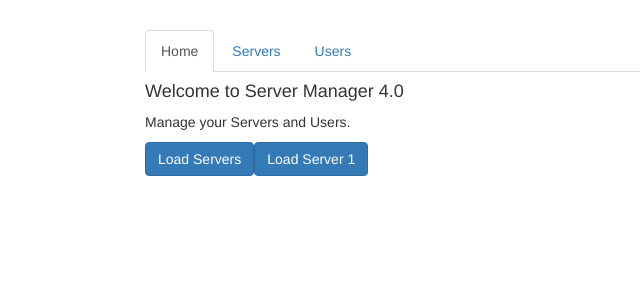
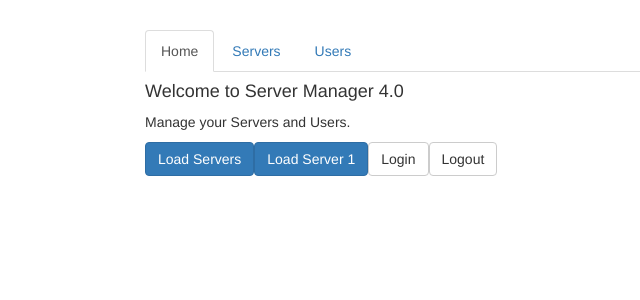
Before and after one commit to samuelcpedro/routing-start, an Angular app: page / in a window 1280 px wide. Shown: the top 300 px of the page, without its empty margins (120-760 px from the left). Built offline with nearby package versions, Linux system fonts and the light colour scheme.

Commit message:
Using a Fake Auth Service
Using a Fake Auth Service
Section 11, Lecture 139

```diff
--- a/src/app/home/home.component.html
+++ b/src/app/home/home.component.html
@@ -2,3 +2,7 @@
 <p>Manage your Servers and Users.</p>
 <button class="btn btn-primary" (click)="onLoadServers()">Load Servers</button>
 <button class="btn btn-primary" (click)="onLoadServer(1)">Load Server 1</button>
+
+
+<button class="btn btn-default" (click)="onLogin()">Login</button>
+<button class="btn btn-default" (click)="onLogout()">Logout</button>
--- a/src/app/home/home.component.ts
+++ b/src/app/home/home.component.ts
@@ -1,3 +1,4 @@
+import { AuthService } from './../auth.service';
 import { Component, OnInit } from '@angular/core';
 import { Router } from '@angular/router';
 
@@ -8,7 +9,7 @@ import { Router } from '@angular/router';
 })
 export class HomeComponent implements OnInit {
 
-  constructor(private router: Router) { }
+  constructor(private router: Router, private authService: AuthService) { }
 
   ngOnInit() {
   }
@@ -24,4 +25,12 @@ export class HomeComponent implements OnInit {
     // complex calculation
     this.router.navigate(['/servers', id, 'edit'], { queryParams: {allowEdit: '1'}, fragment: 'loading'});
   }
+
+  onLogin() {
+    this.authService.login();
+  }
+
+  onLogout() {
+    this.authService.logout();
+  }
 }
```
